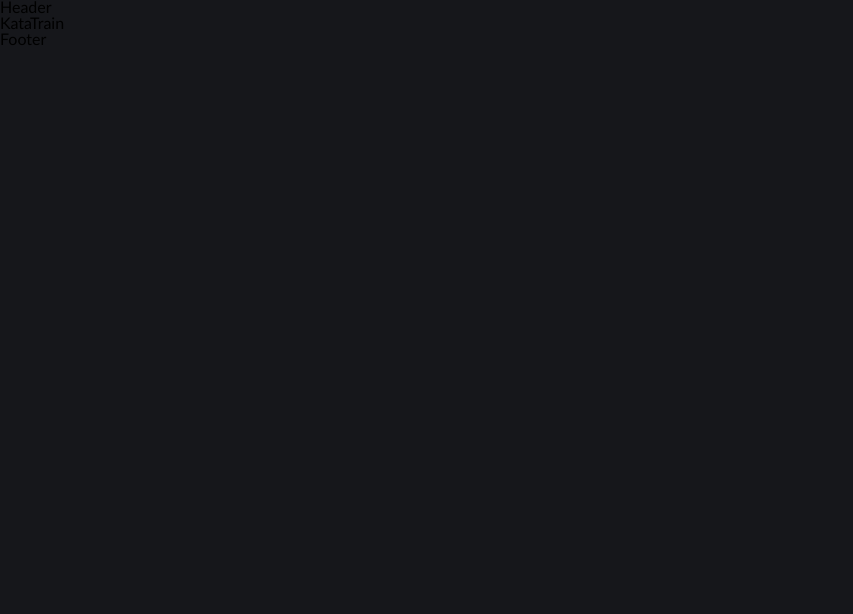
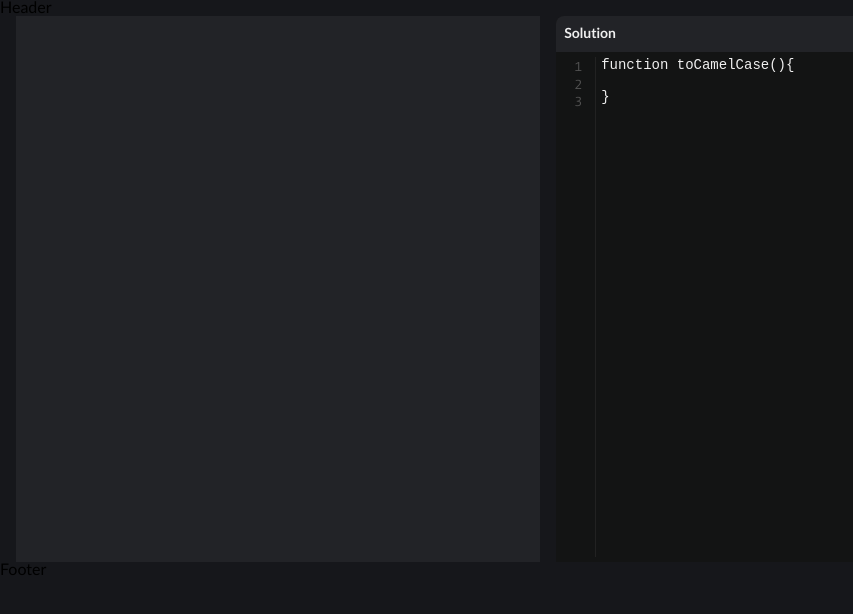
Before and after one commit to hel-sidoruk/rs-clone, a React (Vite) app: page /kata/2/train in a window 1280 px wide. Shown: the top 614 px of the page, without its empty margins (0-853 px from the left). Built offline with nearby package versions, Linux system fonts and the light colour scheme.

Commit message:
feat: add code editor

```diff
--- /dev/null
+++ b/src/components/Solution/Code.tsx
@@ -0,0 +1,107 @@
+import React, { useCallback, useEffect, useRef, useState } from 'react';
+
+export const Code = ({ functionName }: { functionName: string }) => {
+  const [value, setValue] = useState(`function ${functionName}(){
+
+}
+  `);
+  const textAreaRef = useRef<HTMLTextAreaElement>(null);
+  const [rowsCount, setRowsCount] = useState(3);
+  const [isNewBlock, setIsNewBlock] = useState(false);
+
+  const [caretPosition, setCaretPosition] = useState(0);
+  const handleKeyDown = (e: React.KeyboardEvent<HTMLTextAreaElement>) => {
+    switch (e.key) {
+      case 'Tab':
+        e.preventDefault();
+        if (textAreaRef.current) {
+          const { selectionStart, selectionEnd } = textAreaRef.current as HTMLTextAreaElement;
+          const newValue =
+            value.substring(0, selectionStart) + '  ' + value.substring(selectionEnd);
+          setValue(newValue);
+          setCaretPosition(selectionStart + 2);
+        }
+        break;
+      case 'Enter':
+        e.preventDefault();
+        setRowsCount((state) => state + (isNewBlock ? 2 : 1));
+        if (textAreaRef.current) {
+          const { selectionStart, selectionEnd } = textAreaRef.current as HTMLTextAreaElement;
+
+          const blocksCount = value
+            .substring(selectionEnd)
+            .split('')
+            .filter((el) => el === '}').length;
+
+          const newValue =
+            value.substring(0, selectionStart) +
+            '\n' +
+            '  '.repeat(blocksCount) +
+            (isNewBlock ? '\n' + '  '.repeat(blocksCount > 0 ? blocksCount - 1 : 0) : '') +
+            value.substring(selectionEnd);
+          if (isNewBlock) setIsNewBlock(false);
+          setValue(newValue);
+          setCaretPosition(selectionStart + 1 + 2 * blocksCount);
+        }
+        break;
+      case '{':
+        setIsNewBlock(true);
+        e.preventDefault();
+        if (textAreaRef.current) {
+          const { selectionStart, selectionEnd } = textAreaRef.current as HTMLTextAreaElement;
+          const newValue =
+            value.substring(0, selectionStart) + '{}' + value.substring(selectionEnd);
+          setValue(newValue);
+          setCaretPosition(selectionStart + 1);
+        }
+
+        break;
+      case '(':
+        e.preventDefault();
+        if (textAreaRef.current) {
+          const { selectionStart, selectionEnd } = textAreaRef.current as HTMLTextAreaElement;
+          const newValue =
+            value.substring(0, selectionStart) + '()' + value.substring(selectionEnd);
+          setValue(newValue);
+          setCaretPosition(selectionStart + 1);
+        }
+
+        break;
+    }
+  };
+
+  const handleChange = (e: React.ChangeEvent<HTMLTextAreaElement>) => {
+    setValue(e.target.value);
+    updateCaret();
+  };
+
+  const updateCaret = useCallback(() => {
+    if (textAreaRef.current) {
+      const { selectionStart } = textAreaRef.current;
+
+      setCaretPosition(selectionStart);
+    }
+  }, []);
+
+  useEffect(() => {
+    if (textAreaRef.current) textAreaRef.current.setSelectionRange(caretPosition, caretPosition);
+  });
+  return (
+    <div className="code">
+      <div className="code__line-counter">
+        {Array(rowsCount)
+          .fill(0)
+          .map((_, i) => (
+            <span key={Math.random().toString(16)}>{i + 1}</span>
+          ))}
+      </div>
+      <textarea
+        className="code__editor"
+        ref={textAreaRef}
+        onKeyDown={handleKeyDown}
+        value={value}
+        onChange={handleChange}
+      />
+    </div>
+  );
+};
--- /dev/null
+++ b/src/components/Solution/Solution.tsx
@@ -0,0 +1,13 @@
+import React from 'react';
+import { Code } from './Code';
+
+export const Solution = () => {
+  return (
+    <div className="solution">
+      <div className="solution__top">
+        <p className="solution__top-text">Solution</p>
+      </div>
+      <Code functionName="toCamelCase" />
+    </div>
+  );
+};
--- a/src/pages/KataTrain.tsx
+++ /dev/null
@@ -1,5 +0,0 @@
-import React from 'react';
-
-export const KataTrain = () => {
-  return <div>KataTrain</div>;
-};
--- /dev/null
+++ b/src/pages/KataTraining.tsx
@@ -0,0 +1,16 @@
+import React from 'react';
+import { Solution } from '../components/Solution/Solution';
+
+export const KataTraining = () => {
+  return (
+    <main className="play-view">
+      <div className="top"></div>
+      <section className="kata-train">
+        <div className="kata-train__descr"></div>
+        <div className="kata-train__code">
+          <Solution />
+        </div>
+      </section>
+    </main>
+  );
+};
--- a/src/pages/index.ts
+++ b/src/pages/index.ts
@@ -1,5 +1,5 @@
 export * from './Challenges';
 export * from './Home';
 export * from './Kata';
-export * from './KataTrain';
+export * from './KataTraining';
 export * from './UserProfile';
--- a/src/router/AppRouter.tsx
+++ b/src/router/AppRouter.tsx
@@ -1,6 +1,6 @@
 import React from 'react';
 import { Routes, Route } from 'react-router-dom';
-import { Home, Challenges, Kata, KataTrain, UserProfile } from '../pages';
+import { Home, Challenges, Kata, KataTraining, UserProfile } from '../pages';
 import { Leaderboard } from '../pages/Leaderboard';
 
 export default function AppRouter() {
@@ -10,7 +10,7 @@ export default function AppRouter() {
       <Route path="/kata" element={<Challenges />} />
       <Route path="/kata/:id" element={<Kata />} />
       <Route path="/kata/:id" element={<Kata />} />
-      <Route path="/kata/:id/train" element={<KataTrain />} />
+      <Route path="/kata/:id/train" element={<KataTraining />} />
       <Route path="/users/:id" element={<UserProfile />} />
       <Route path="/users/leaderboard" element={<Leaderboard />} />
     </Routes>
--- a/src/scss/fonts.scss
+++ b/src/scss/fonts.scss
@@ -13,3 +13,11 @@
   font-weight: bold;
   font-style: normal;
 }
+
+@font-face {
+  font-family: 'CamingoCode';
+  src: url('./assets/fonts/CamingoCode.woff2') format("woff2"),
+  url('./assets/fonts/CamingoCode.woff') format("woff");
+  font-weight: normal;
+  font-style: normal;
+}
--- /dev/null
+++ b/src/scss/kata-train.scss
@@ -0,0 +1,63 @@
+.kata-train {
+  display: flex;
+  &__descr {
+    width: 42%;
+    margin-right: 16px;
+    background-color: $section;
+  }
+  &__code {
+    flex-grow: 1;
+  }
+}
+.solution {
+  border-top-left-radius: 8px;
+  border-top-right-radius: 8px;
+  background-color: $dark;
+  height: 546px;
+  overflow: hidden;
+  display: flex;
+  flex-direction: column;
+  &__top {
+    background-color: $section;
+    padding: 8px;
+    &-text {
+      font-size: 14px;
+      font-weight: 700;
+      line-height: 20px;
+      color: $light;
+    }
+  }
+}
+
+.code {
+  display: flex;
+  flex-grow: 1;
+  padding: 5px 0;
+  font-family: 'CamingoCode', monospace;
+  &__line-counter {
+    width: 40px;
+    height: 100%;
+    font-size: 14px;
+    line-height: 17.5px;
+    color: #515151;
+    border-right: 1px solid #222222;
+    span {
+      text-align: right;
+      width: 29px;
+      padding-right: 3px;
+      display: block;
+      padding-left: 5px;
+    }
+  }
+  &__editor {
+    color: $light;
+    flex-grow: 1;
+    font-size: 14px;
+    caret-color: $light;
+    background-color: transparent;
+    outline: none;
+    border: none;
+    resize: none;
+    padding: 0 5px;
+  }
+}
--- a/src/scss/settings.scss
+++ b/src/scss/settings.scss
@@ -71,3 +71,8 @@ input {
   border: 2px solid teal;
   font-size: 24px;
 }
+
+.play-view {
+  padding: 0 16px;
+  width: 100%;
+}
--- a/src/style.scss
+++ b/src/style.scss
@@ -1,3 +1,5 @@
 @import './scss/fonts';
 @import './scss/variables';
 @import './scss/settings';
+
+@import './scss/kata-train';
```
Also changed, not shown: src/assets/fonts/CamingoCode.woff (added), src/assets/fonts/CamingoCode.woff2 (added).
